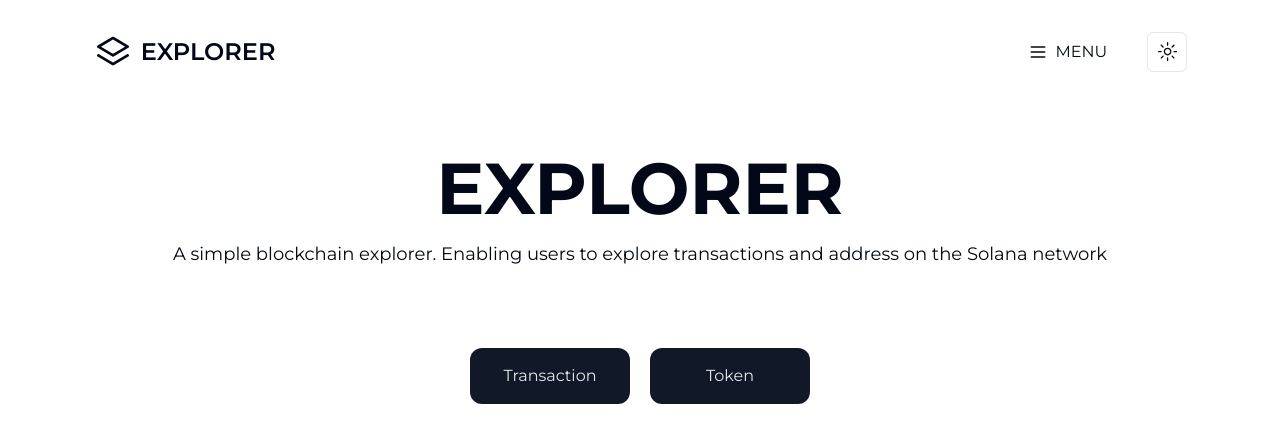
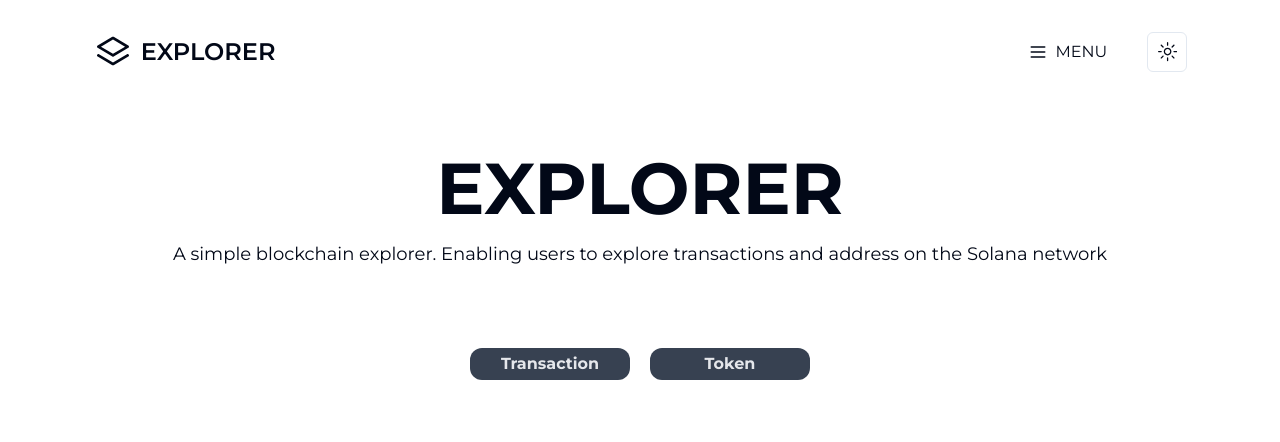
Before and after one commit to chiddy50/talent-olympics-explorer-dashboard, a Next.js app: page / in a window 1280 px wide. Shown: the top 442 px of the page. Built offline with nearby package versions, Linux system fonts and the light colour scheme.

Commit message:
Transaction and Token components completed

```diff
--- a/app/page.tsx
+++ b/app/page.tsx
@@ -3,18 +3,18 @@
 export default function Home() {
   return (
     <div className="flex-1 flex flex-col gap-5 justify-center w-full">
-      <div className="flex items-center justify-center gap-5">
+      {/* <div className="flex items-center justify-center gap-5">
         <Link href="/transaction">
-          <div className="bg-gray-900 text-gray-200 w-40 p-4  rounded-xl flex items-center justify-center">
+          <div className="bg-gray-700 text-gray-200 w-40 p-4  rounded-xl flex items-center justify-center">
               Transaction
           </div>
         </Link>
         <Link href="/token">
-          <div className="bg-gray-900 text-gray-200 w-40 p-4 rounded-xl flex items-center justify-center">
+          <div className="bg-gray-700 text-gray-200 w-40 p-4 rounded-xl flex items-center justify-center">
             Token
           </div>
         </Link>
-      </div>
+      </div> */}
     </div>
   );
 }
--- a/components/NavigationComponent.tsx
+++ b/components/NavigationComponent.tsx
@@ -20,10 +20,12 @@
   return (
     <div>
       <header className="flex justify-between items-center w-[90%] mx-auto">
-        <div className='flex items-center gap-2'>
-          <StackIcon className='w-10 h-10'/>
-          <PageTitle title="EXPLORER" className='xs:hidden sm:block'/>
-        </div>
+        <Link href="/" className='cursor-pointer'>
+          <div className='flex items-center gap-2'>
+            <StackIcon className='w-10 h-10'/>
+            <PageTitle title="EXPLORER" className='xs:hidden sm:block'/>
+          </div>
+        </Link>
 
         <div className='flex items-center gap-7'>
           <DropdownMenu>
@@ -56,6 +58,19 @@
         </div>
       </div>
 
+      <div className="flex items-center justify-center gap-5">
+        <Link href="/transaction">
+          <div className="bg-gray-700 font-bold text-gray-200 w-40 px-4 py-1 rounded-xl flex items-center justify-center">
+              Transaction
+          </div>
+        </Link>
+        <Link href="/token">
+          <div className="bg-gray-700 font-bold text-gray-200 w-40 px-4 py-1 rounded-xl flex items-center justify-center">
+            Token
+          </div>
+        </Link>
+      </div>
+
     </div>
   )
 }
```
